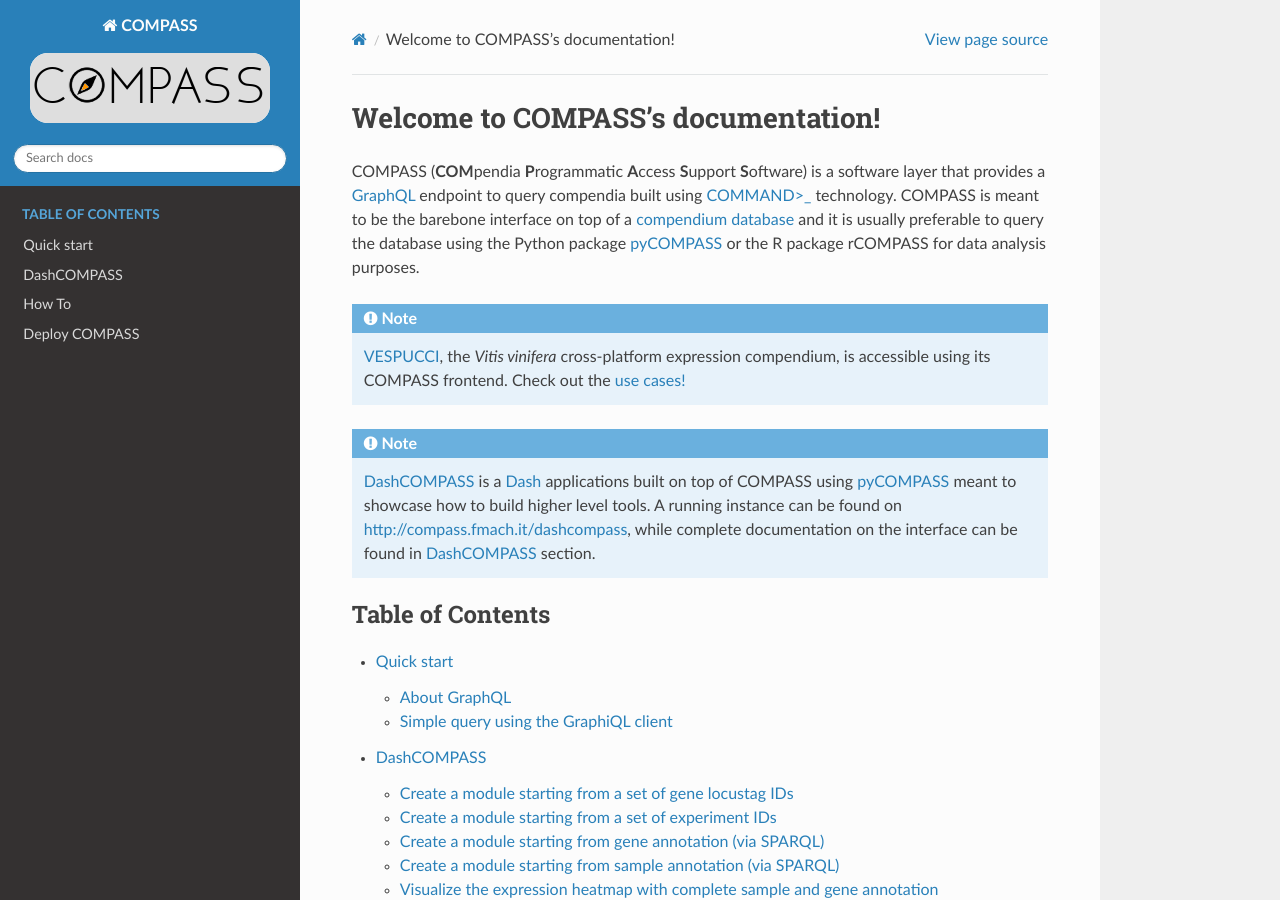
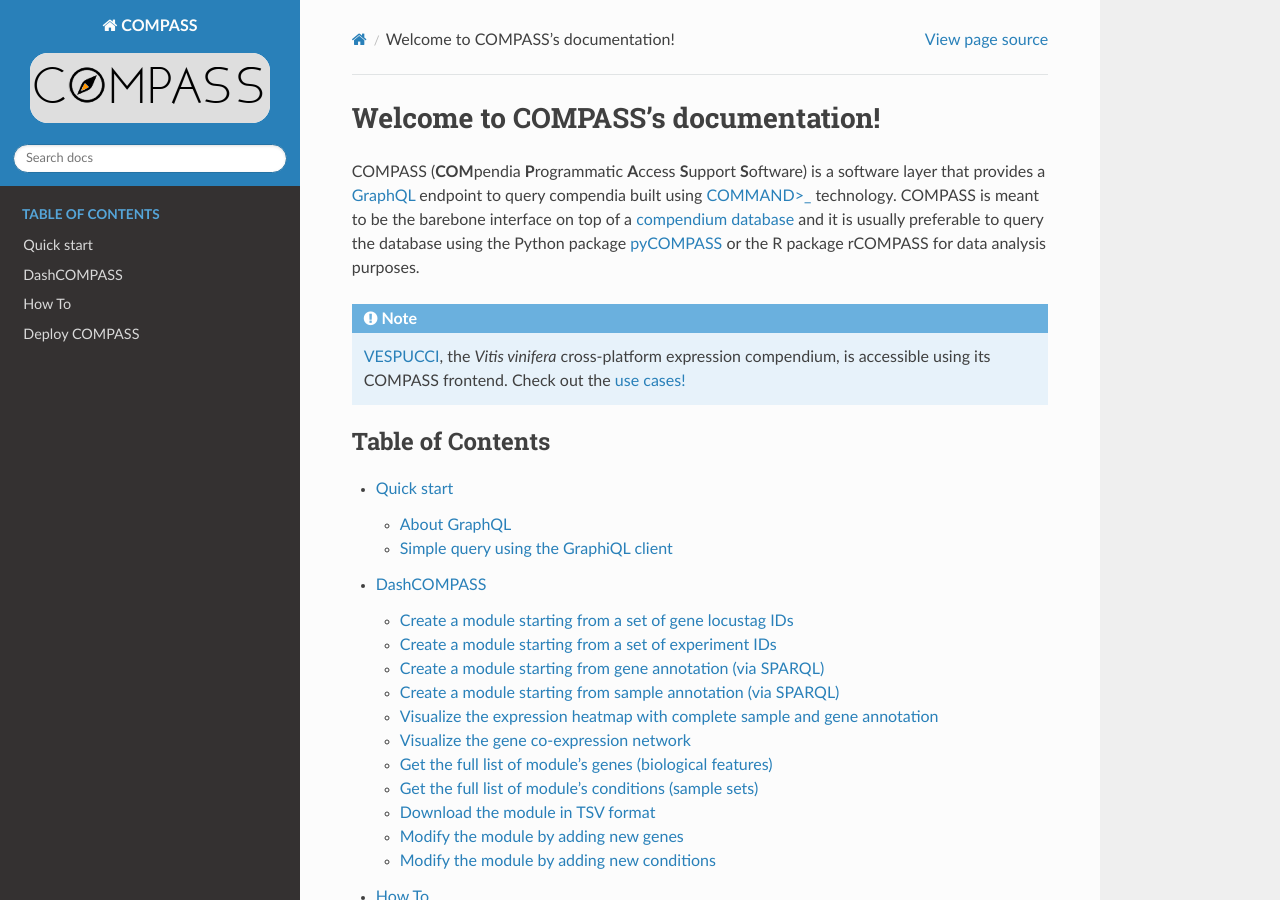
Before and after one commit to marcomoretto/compass, a Sphinx documentation site: the page built from compass_graphql/docs/index.rst, in a window 1280 px wide and 900 px high. Built offline with Sphinx 7.4.7 and the Read the Docs theme 2.0.0, drawn with Linux system fonts in a browser that asks for light colours.

Commit message:
Update index.rst

```diff
--- a/compass_graphql/docs/index.rst
+++ b/compass_graphql/docs/index.rst
@@ -14,11 +14,6 @@ COMPASS is meant to be the barebone interface on top of a `compendium database <
 .. note::
 
    `VESPUCCI <https://vespucci.readthedocs.io>`_, the *Vitis vinifera*  cross-platform expression compendium, is accessible using its COMPASS frontend. Check out the `use cases! <https://vespucci.readthedocs.io/en/latest/use_cases.html>`_
-
-.. note::
-
-   `DashCOMPASS <https://github.com/marcomoretto/dashcompass>`_ is a `Dash <https://dash.plotly.com/introduction>`_ applications built on top of COMPASS using `pyCOMPASS <https://pycompass.readthedocs.io>`_ meant to showcase how to build higher level tools.
-   A running instance can be found on `http://compass.fmach.it/dashcompass <http://compass.fmach.it/dashcompass>`_, while complete documentation on the interface can be found in :any:`my-section` section.
 
 .. toctree::
    :maxdepth: 2
```
